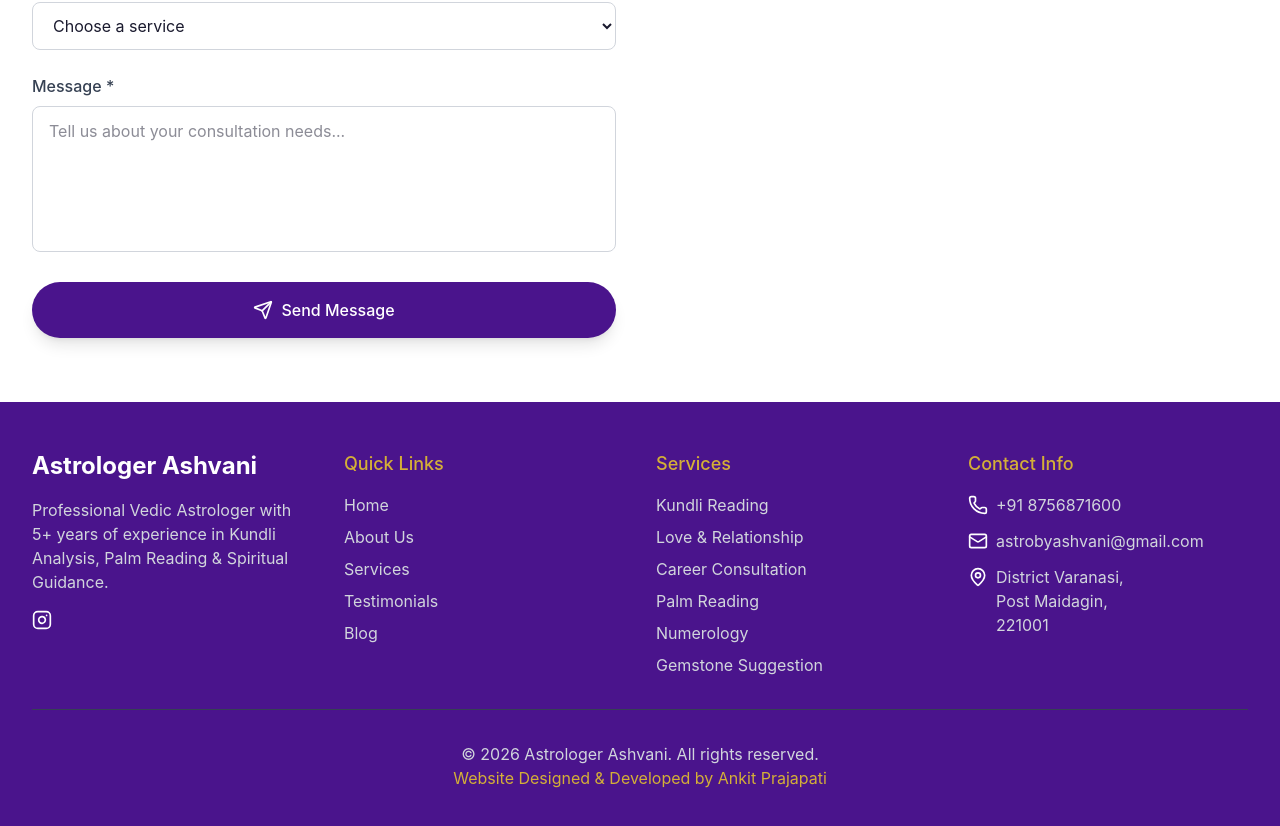
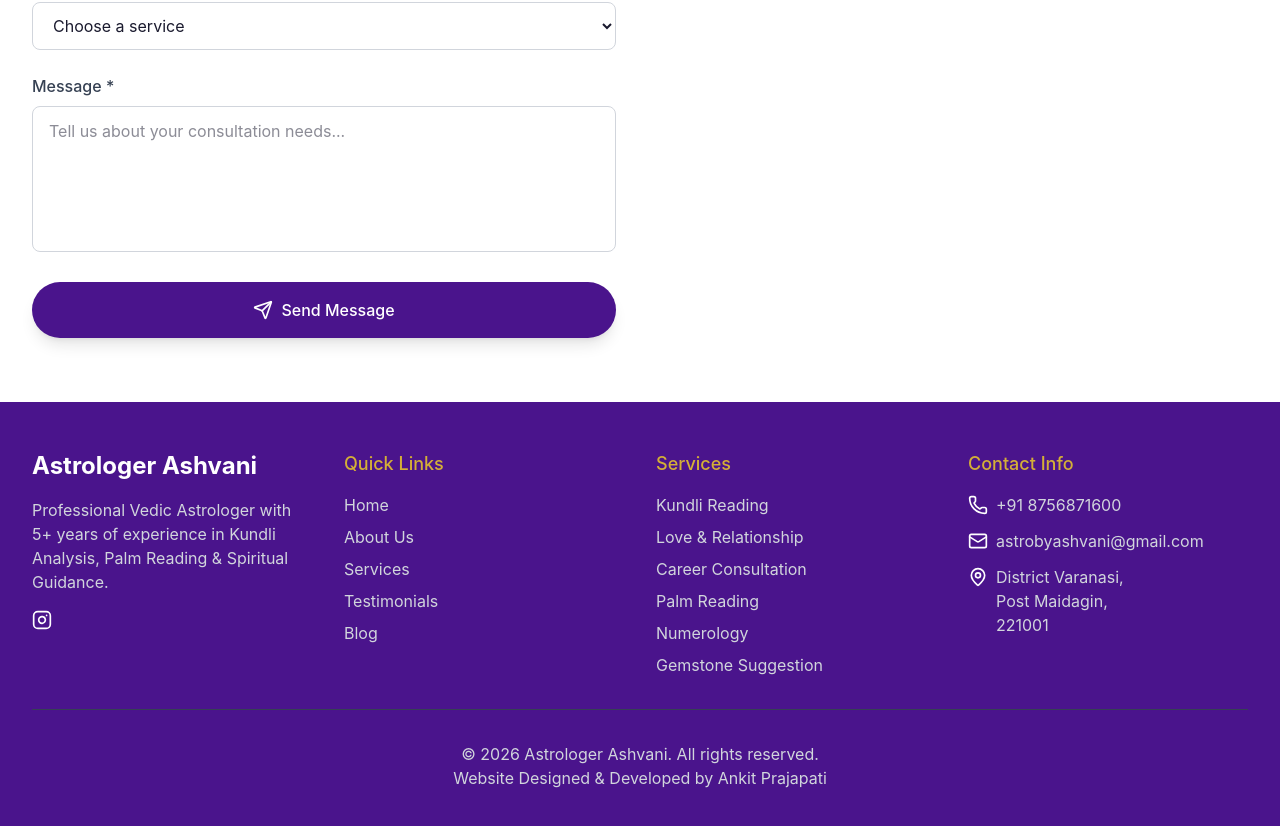
Before and after one commit to astrobyashvani/astrology-website-ashwani, a React (Vite) app: page /#/contact in a window 1280 px wide. Shown: the part 1399-2225 px from the top of the page. Built offline with nearby package versions, Linux system fonts and the light colour scheme.

Commit message:
Updated footer with Instagram, address and developer credit

```diff
--- a/src/app/components/Footer.tsx
+++ b/src/app/components/Footer.tsx
@@ -75,14 +75,9 @@ export default function Footer() {
           <p className="text-center">
                © 2026 Astrologer Ashvani. All rights reserved.
                <br />
-                 <a
-                   href="https://myportfolio-git-main-ankit-prajapatis-projects-d03514f2.vercel.app/"
-                    target="_blank"
-                     rel="noopener noreferrer"
-                       className="text-[var(--gold)] hover:text-white transition-colors"
-                            >
+                 <p>
                          Website Designed & Developed by Ankit Prajapati
-                          </a>
+                          </p>
           </p>
         </div>
       </div>
```
Also changed, not shown: 1 other file (tests, documents, lock files or other folders).
